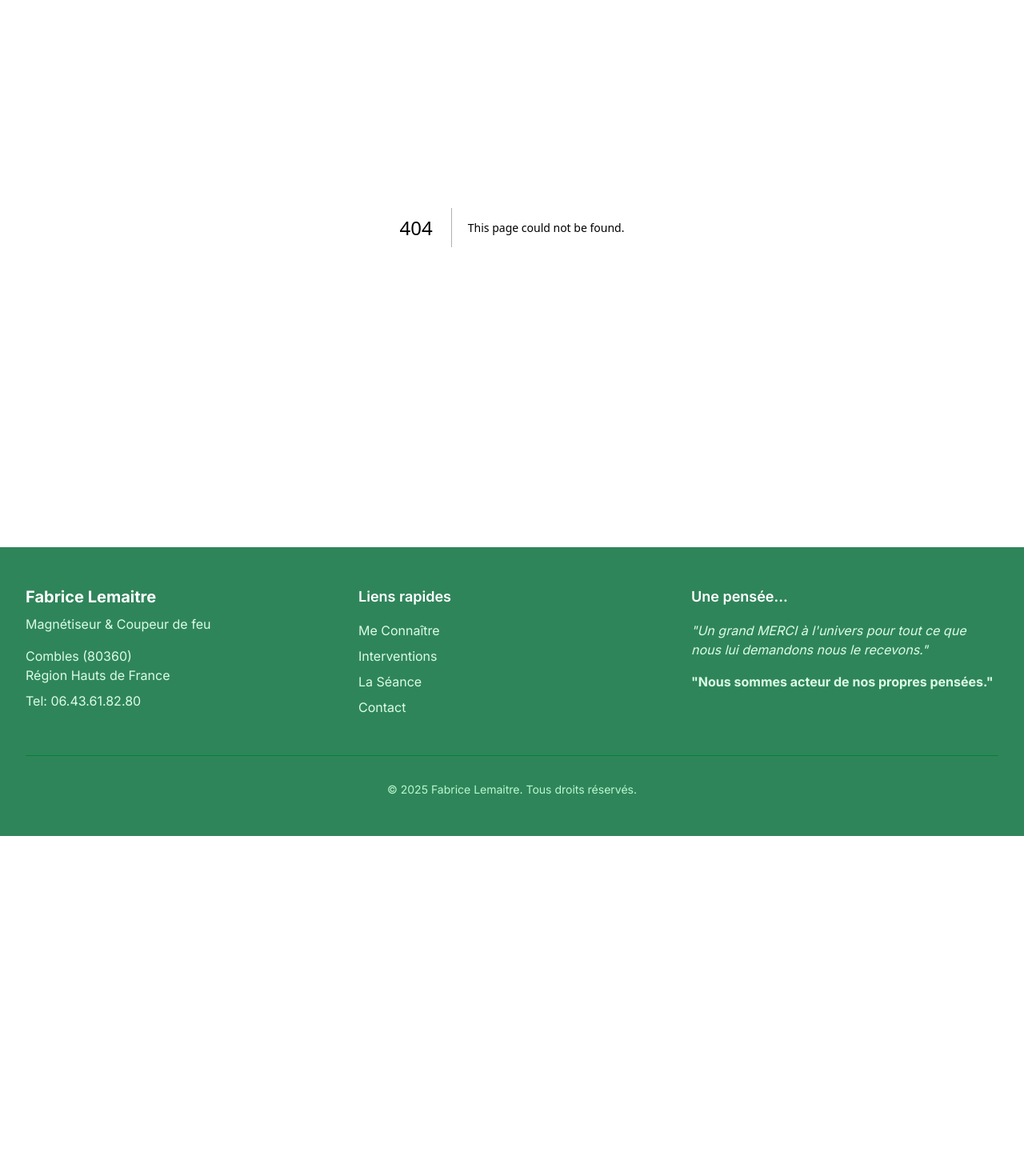
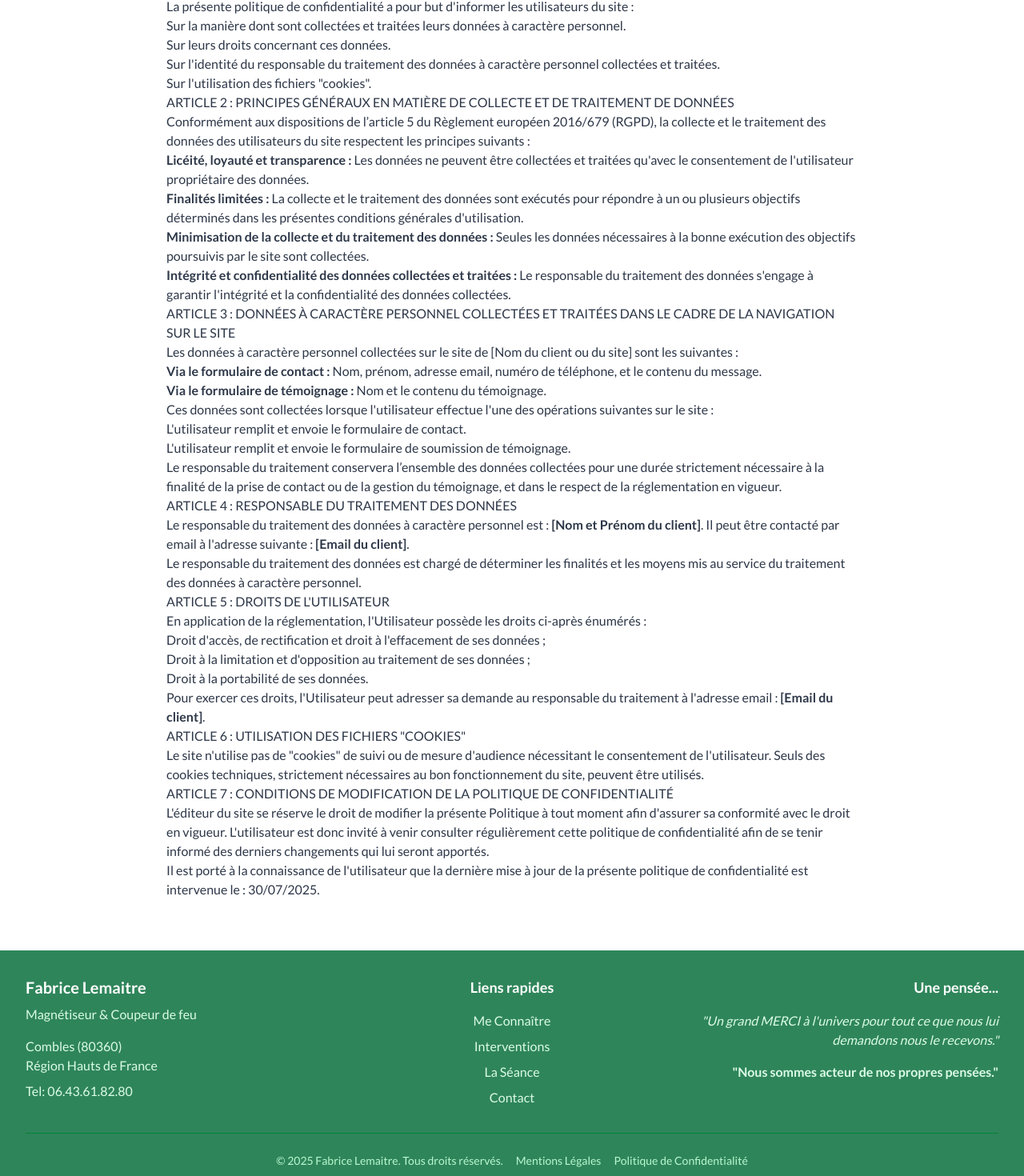
Before and after one commit to Leo70001/site-web-fabrice, a Next.js app: page /politique-de-confidentialite in a window 1280 px wide. Before the commit this address had no page. Shown: the part 196-1666 px from the top of the page at 80% size. Before the commit the page ends 1241 px from the top, so only its background shows below. Built offline with nearby package versions, Linux system fonts and the light colour scheme.

Commit message:
Fin des modifs de ce jour

```diff
--- a/app/layout.tsx
+++ b/app/layout.tsx
@@ -2,12 +2,16 @@
 import type { Metadata } from "next";
 import { Inter } from "next/font/google";
 import "./globals.css";
+import { Lato } from 'next/font/google';
 
 // On importe les nouveaux composants
 import Header from "@/components/Header";
 import Footer from "@/components/Footer";
 
-const inter = Inter({ subsets: ["latin"] });
+const lato = Lato({
+  weight: ['400', '700'], // '400' pour le texte normal, '700' pour le gras (bold)
+  subsets: ['latin'],
+});
 
 export const metadata: Metadata = {
   title: "Fabrice Lemaitre - Magnétiseur & Coupeur de Feu dans la Somme",
@@ -21,7 +25,7 @@ export default function RootLayout({
 }>) {
   return (
     <html lang="fr">
-      <body className={`${inter.className} bg-gray-50 text-gray-800 flex flex-col min-h-screen`}>
+      <body className={`${lato.className} bg-gray-50 text-gray-800 flex flex-col min-h-screen`}>
         {/* On ajoute le Header ici */}
         <Header />
 
--- /dev/null
+++ b/app/mentions-legales/page.tsx
@@ -0,0 +1,57 @@
+// src/app/mentions-legales/page.tsx
+import type { Metadata } from "next";
+
+export const metadata: Metadata = {
+    title: "Mentions Légales - Fabrice Lemaitre",
+    // noindex pour éviter que les moteurs de recherche n'indexent cette page
+    robots: {
+        index: false,
+        follow: true,
+    },
+};
+
+export default function MentionsLegalesPage() {
+    return (
+        <div className="bg-white py-16">
+            <div className="container mx-auto px-4 max-w-4xl prose lg:prose-xl">
+                <h1>Mentions Légales</h1>
+
+                <p>Conformément aux dispositions de la loi n° 2004-575 du 21 juin 2004 pour la confiance en l'économie numérique, il est précisé aux utilisateurs du site l'identité des différents intervenants dans le cadre de sa réalisation et de son suivi.</p>
+
+                <h2>Édition du site</h2>
+                <p>
+                    Le présent site, accessible à l'URL [Adresse de votre site web], est édité par :
+                    <br />
+                    <strong>Fabrice LEMAITRE</strong>, exerçant en tant qu'entrepreneur individuel, domicilié(e) à Combles (80360), de nationalité française.
+                    <br />
+                    N° SIRET : En cours d'immatriculation
+                    <br />
+                    Adresse e-mail : [Email du client]
+                    <br />
+                    Numéro de téléphone : 06.43.61.82.80
+                </p>
+
+                <h2>Hébergement</h2>
+                <p>
+                    Le Site est hébergé par la société [Nom de l'hébergeur (Vercel, Hostinger, etc.)].
+                    <br />
+                    Adresse : [Adresse de l'hébergeur]
+                    <br />
+                    Contact : [Numéro de téléphone ou email de l'hébergeur]
+                </p>
+
+                <h2>Directeur de publication</h2>
+                <p>
+                    Le Directeur de la publication du Site est <strong>Fabrice LEMAITRE</strong>.
+                </p>
+
+                <h2>Nous contacter</h2>
+                <p>
+                    Par téléphone : 06.43.61.82.80
+                    <br />
+                    Par email : [Email du client]
+                </p>
+            </div>
+        </div>
+    );
+}
--- /dev/null
+++ b/app/politique-de-confidentialite/page.tsx
@@ -0,0 +1,86 @@
+// src/app/politique-de-confidentialite/page.tsx
+import type { Metadata } from "next";
+
+export const metadata: Metadata = {
+    title: "Politique de Confidentialité - Fabrice Lemaitre",
+    robots: {
+        index: false,
+        follow: true,
+    },
+};
+
+export default function PolitiqueDeConfidentialitePage() {
+    return (
+        <div className="bg-white py-16">
+            <div className="container mx-auto px-4 max-w-4xl prose lg:prose-xl">
+                <h1>Politique de Confidentialité</h1>
+
+                <article>
+                    <h3>ARTICLE 1 : PRÉAMBULE</h3>
+                    <p>La présente politique de confidentialité a pour but d'informer les utilisateurs du site :</p>
+                    <ul>
+                        <li>Sur la manière dont sont collectées et traitées leurs données à caractère personnel.</li>
+                        <li>Sur leurs droits concernant ces données.</li>
+                        <li>Sur l'identité du responsable du traitement des données à caractère personnel collectées et traitées.</li>
+                        <li>Sur l'utilisation des fichiers "cookies".</li>
+                    </ul>
+                </article>
+
+                <article>
+                    <h3>ARTICLE 2 : PRINCIPES GÉNÉRAUX EN MATIÈRE DE COLLECTE ET DE TRAITEMENT DE DONNÉES</h3>
+                    <p>Conformément aux dispositions de l’article 5 du Règlement européen 2016/679 (RGPD), la collecte et le traitement des données des utilisateurs du site respectent les principes suivants :</p>
+                    <ul>
+                        <li><strong>Licéité, loyauté et transparence :</strong> Les données ne peuvent être collectées et traitées qu'avec le consentement de l'utilisateur propriétaire des données.</li>
+                        <li><strong>Finalités limitées :</strong> La collecte et le traitement des données sont exécutés pour répondre à un ou plusieurs objectifs déterminés dans les présentes conditions générales d'utilisation.</li>
+                        <li><strong>Minimisation de la collecte et du traitement des données :</strong> Seules les données nécessaires à la bonne exécution des objectifs poursuivis par le site sont collectées.</li>
+                        <li><strong>Intégrité et confidentialité des données collectées et traitées :</strong> Le responsable du traitement des données s'engage à garantir l'intégrité et la confidentialité des données collectées.</li>
+                    </ul>
+                </article>
+
+                <article>
+                    <h3>ARTICLE 3 : DONNÉES À CARACTÈRE PERSONNEL COLLECTÉES ET TRAITÉES DANS LE CADRE DE LA NAVIGATION SUR LE SITE</h3>
+                    <p>Les données à caractère personnel collectées sur le site de [Nom du client ou du site] sont les suivantes :</p>
+                    <ul>
+                        <li><strong>Via le formulaire de contact :</strong> Nom, prénom, adresse email, numéro de téléphone, et le contenu du message.</li>
+                        <li><strong>Via le formulaire de témoignage :</strong> Nom et le contenu du témoignage.</li>
+                    </ul>
+                    <p>Ces données sont collectées lorsque l'utilisateur effectue l'une des opérations suivantes sur le site :</p>
+                    <ul>
+                        <li>L'utilisateur remplit et envoie le formulaire de contact.</li>
+                        <li>L'utilisateur remplit et envoie le formulaire de soumission de témoignage.</li>
+                    </ul>
+                    <p>Le responsable du traitement conservera l’ensemble des données collectées pour une durée strictement nécessaire à la finalité de la prise de contact ou de la gestion du témoignage, et dans le respect de la réglementation en vigueur.</p>
+                </article>
+
+                <article>
+                    <h3>ARTICLE 4 : RESPONSABLE DU TRAITEMENT DES DONNÉES</h3>
+                    <p>Le responsable du traitement des données à caractère personnel est : <strong>[Nom et Prénom du client]</strong>. Il peut être contacté par email à l'adresse suivante : <strong>[Email du client]</strong>.</p>
+                    <p>Le responsable du traitement des données est chargé de déterminer les finalités et les moyens mis au service du traitement des données à caractère personnel.</p>
+                </article>
+
+                <article>
+                    <h3>ARTICLE 5 : DROITS DE L'UTILISATEUR</h3>
+                    <p>En application de la réglementation, l'Utilisateur possède les droits ci-après énumérés :</p>
+                    <ul>
+                        <li>Droit d'accès, de rectification et droit à l'effacement de ses données ;</li>
+                        <li>Droit à la limitation et d'opposition au traitement de ses données ;</li>
+                        <li>Droit à la portabilité de ses données.</li>
+                    </ul>
+                    <p>Pour exercer ces droits, l'Utilisateur peut adresser sa demande au responsable du traitement à l'adresse email : <strong>[Email du client]</strong>.</p>
+                </article>
+
+                <article>
+                    <h3>ARTICLE 6 : UTILISATION DES FICHIERS "COOKIES"</h3>
+                    <p>Le site n'utilise pas de "cookies" de suivi ou de mesure d'audience nécessitant le consentement de l'utilisateur. Seuls des cookies techniques, strictement nécessaires au bon fonctionnement du site, peuvent être utilisés.</p>
+                </article>
+
+                <article>
+                    <h3>ARTICLE 7 : CONDITIONS DE MODIFICATION DE LA POLITIQUE DE CONFIDENTIALITÉ</h3>
+                    <p>L'éditeur du site se réserve le droit de modifier la présente Politique à tout moment afin d'assurer sa conformité avec le droit en vigueur. L'utilisateur est donc invité à venir consulter régulièrement cette politique de confidentialité afin de se tenir informé des derniers changements qui lui seront apportés.</p>
+                    <p>Il est porté à la connaissance de l'utilisateur que la dernière mise à jour de la présente politique de confidentialité est intervenue le : 30/07/2025.</p>
+                </article>
+
+            </div>
+        </div>
+    );
+}
--- a/components/Footer.tsx
+++ b/components/Footer.tsx
@@ -4,16 +4,20 @@ import Link from 'next/link';
 export default function Footer() {
   return (
     <footer className="bg-[var(--primary)] text-white">
-      <div className="container mx-auto px-4 py-12 sm:px-6 lg:px-8">
+      <div className="container mx-auto px-4 py-8 sm:px-6 lg:px-8">
         <div className="grid grid-cols-1 md:grid-cols-3 gap-8">
-          <div className="md:col-span-1">
+
+          {/* Colonne 1: Centrée sur mobile, alignée à gauche sur desktop */}
+          <div className="text-center md:text-left">
             <h3 className="text-xl font-bold">Fabrice Lemaitre</h3>
             <p className="mt-2 text-green-100">Magnétiseur & Coupeur de feu</p>
             <p className="mt-4 text-green-100">Combles (80360)</p>
             <p className="text-green-100">Région Hauts de France</p>
             <p className="mt-2 text-green-100">Tel: 06.43.61.82.80</p>
           </div>
-          <div>
+
+          {/* Colonne 2: Toujours centrée */}
+          <div className="text-center">
             <h3 className="text-lg font-semibold">Liens rapides</h3>
             <ul className="mt-4 space-y-2">
               <li><Link href="/me-connaitre" className="text-green-100 hover:text-white">Me Connaître</Link></li>
@@ -22,18 +26,27 @@ export default function Footer() {
               <li><Link href="/contact" className="text-green-100 hover:text-white">Contact</Link></li>
             </ul>
           </div>
-          <div>
+
+          {/* Colonne 3: Centrée sur mobile, alignée à droite sur desktop */}
+          <div className="text-center md:text-right">
             <h3 className="text-lg font-semibold">Une pensée...</h3>
             <p className="mt-4 italic text-green-100">
               "Un grand MERCI à l'univers pour tout ce que nous lui demandons nous le recevons."
             </p>
-             <p className="mt-4 font-bold text-green-100">
+            <p className="mt-4 font-bold text-green-100">
               "Nous sommes acteur de nos propres pensées."
             </p>
           </div>
+
         </div>
-        <div className="mt-12 border-t border-green-700 pt-8 text-center text-sm text-green-200">
-          <p>&copy; {new Date().getFullYear()} Fabrice Lemaitre. Tous droits réservés.</p>
+        <div className="mt-8 border-t border-green-700 pt-6 text-center text-sm text-green-200">
+          <div className="flex flex-col sm:flex-row justify-center items-center gap-x-4 gap-y-2">
+            <span>&copy; {new Date().getFullYear()} Fabrice Lemaitre. Tous droits réservés.</span>
+            <div className="flex gap-x-4">
+              <Link href="/mentions-legales" className="hover:text-white">Mentions Légales</Link>
+              <Link href="/politique-de-confidentialite" className="hover:text-white">Politique de Confidentialité</Link>
+            </div>
+          </div>
         </div>
       </div>
     </footer>
```
